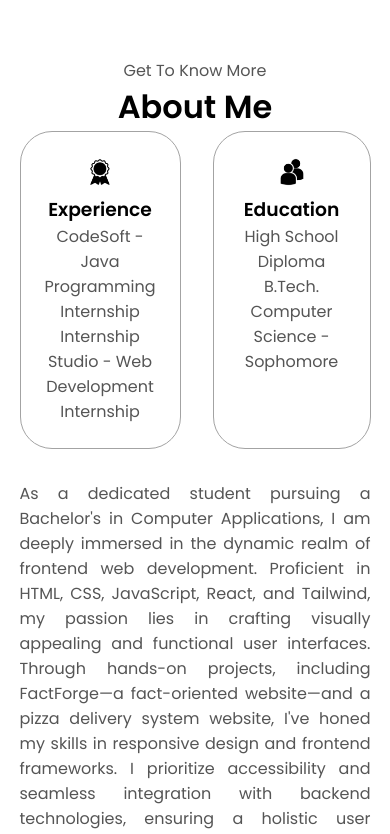
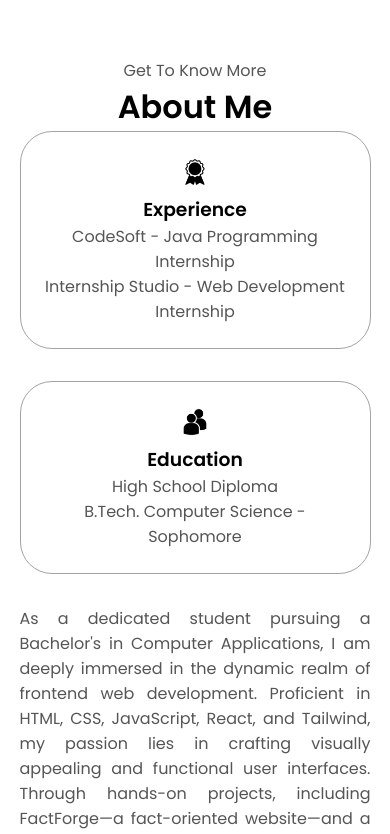
Before and after one commit to BhavyaBhaskar/PortFolio, a React (Vite) app: page / in a window 390 px wide. Shown: the part 820-1654 px from the top of the page. Built offline with nearby package versions, Linux system fonts and the light colour scheme.

Commit message:
about detail container flex direction bug

```diff
--- a/src/index.css
+++ b/src/index.css
@@ -68,6 +68,12 @@
   .btn-container {
     flex-wrap: wrap;
   }
+
+  .about-containers,
+  .contact-info-upper-container {
+    flex-direction: column;
+  }
+
   .contact-info-container {
     margin: 0;
   }
```
